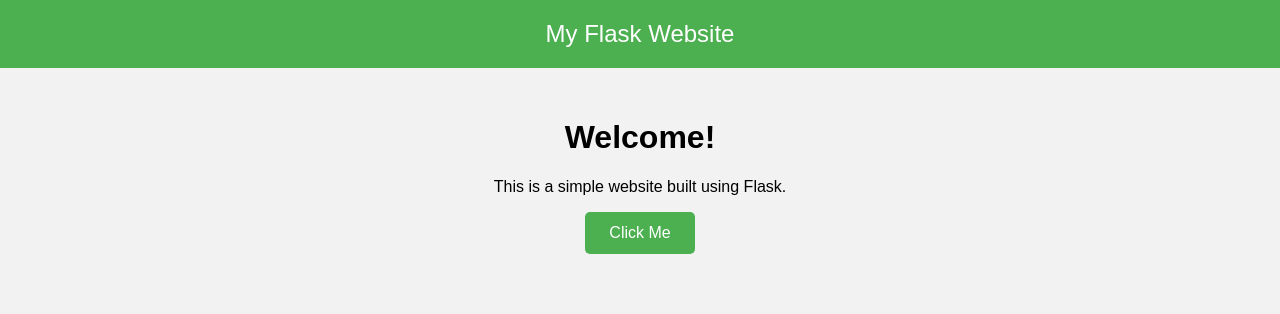
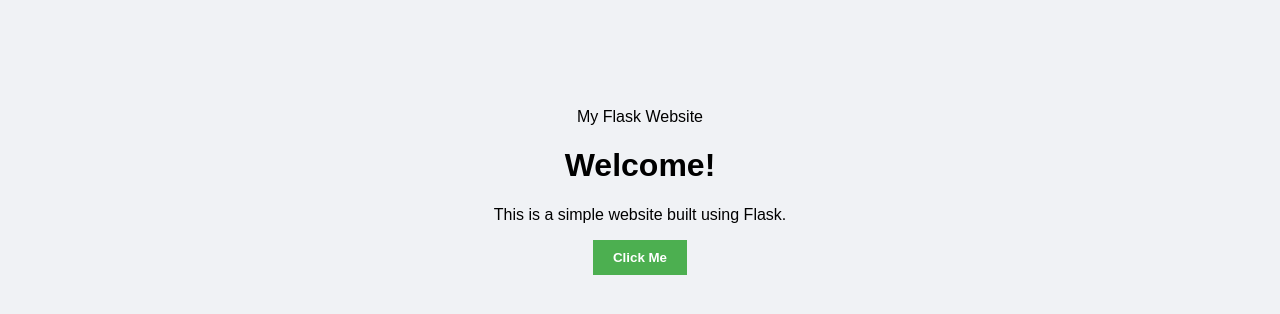
Before and after one commit to anudnya-tado/my_website-1, a Flask app: template templates/index.html in a window 1280 px wide. Shown: the top 314 px of the page. Run offline with Flask 3, Linux system fonts and the light colour scheme; the template is opened without the code that fills it, so the values that code supplies are empty.

Commit message:
Update style.css

```diff
--- a/static/style.css
+++ b/static/style.css
@@ -1,30 +1,31 @@
 body {
     font-family: Arial, sans-serif;
-    background-color: #f2f2f2;
-    margin: 0;
-    padding: 0;
+    background-color: #f0f2f5;
     text-align: center;
+    padding-top: 100px;
 }
 
-header {
-    background-color: #4CAF50;
-    padding: 20px;
-    color: white;
-    font-size: 24px;
+.container {
+    background-color: white;
+    padding: 30px;
+    border-radius: 10px;
+    display: inline-block;
+    box-shadow: 0px 0px 10px rgba(0,0,0,0.1);
 }
 
-main {
-    padding: 30px;
+input {
+    padding: 10px;
+    width: 200px;
+    margin-bottom: 10px;
 }
 
 button {
+    padding: 10px 20px;
     background-color: #4CAF50;
+    border: none;
     color: white;
-    border: none;
-    padding: 12px 24px;
-    font-size: 16px;
+    font-weight: bold;
     cursor: pointer;
-    border-radius: 5px;
 }
 
 button:hover {
```
